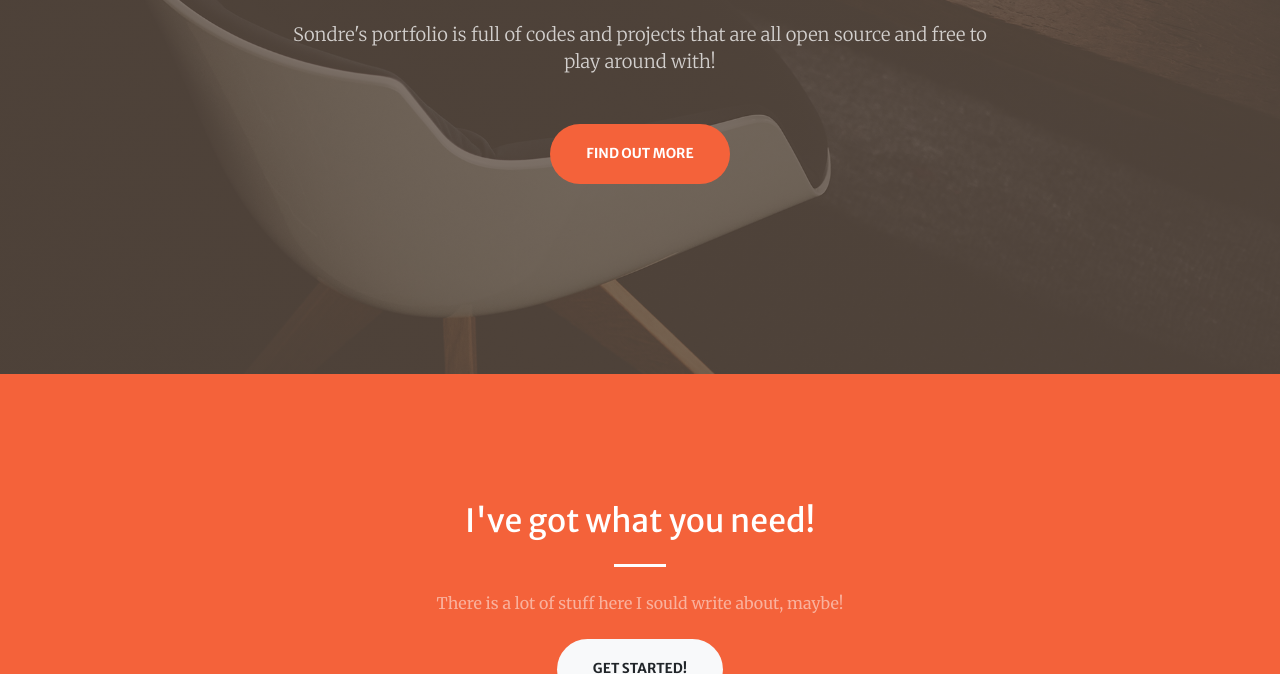
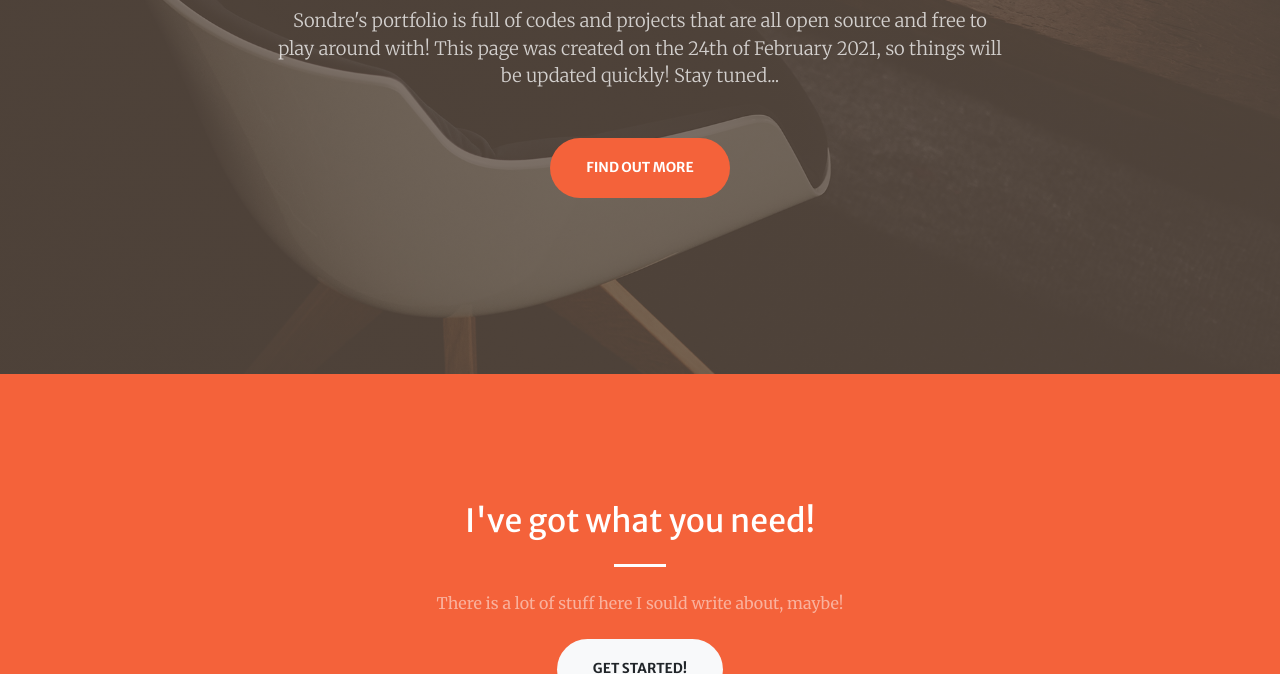
Before and after one commit to sondrt/sondrt.github.io, a website: page index.html in a window 1280 px wide. Shown: the part 426-1100 px from the top of the page. Drawn offline with nearby package versions, Linux system fonts and the light colour scheme.

Commit message:
stay tuned

```diff
--- a/index.html
+++ b/index.html
@@ -43,7 +43,7 @@
                         <hr class="divider my-4" />
                     </div>
                     <div class="col-lg-8 align-self-baseline">
-                        <p class="text-white-75 font-weight-light mb-5">Sondre's portfolio is full of codes and projects that are all open source and free to play around with!</p>
+                        <p class="text-white-75 font-weight-light mb-5">Sondre's portfolio is full of codes and projects that are all open source and free to play around with! This page was created on the 24th of February 2021, so things will be updated quickly! Stay tuned...</p>
                         <a class="btn btn-primary btn-xl js-scroll-trigger" href="#about">Find Out More</a>
                     </div>
                 </div>
```
